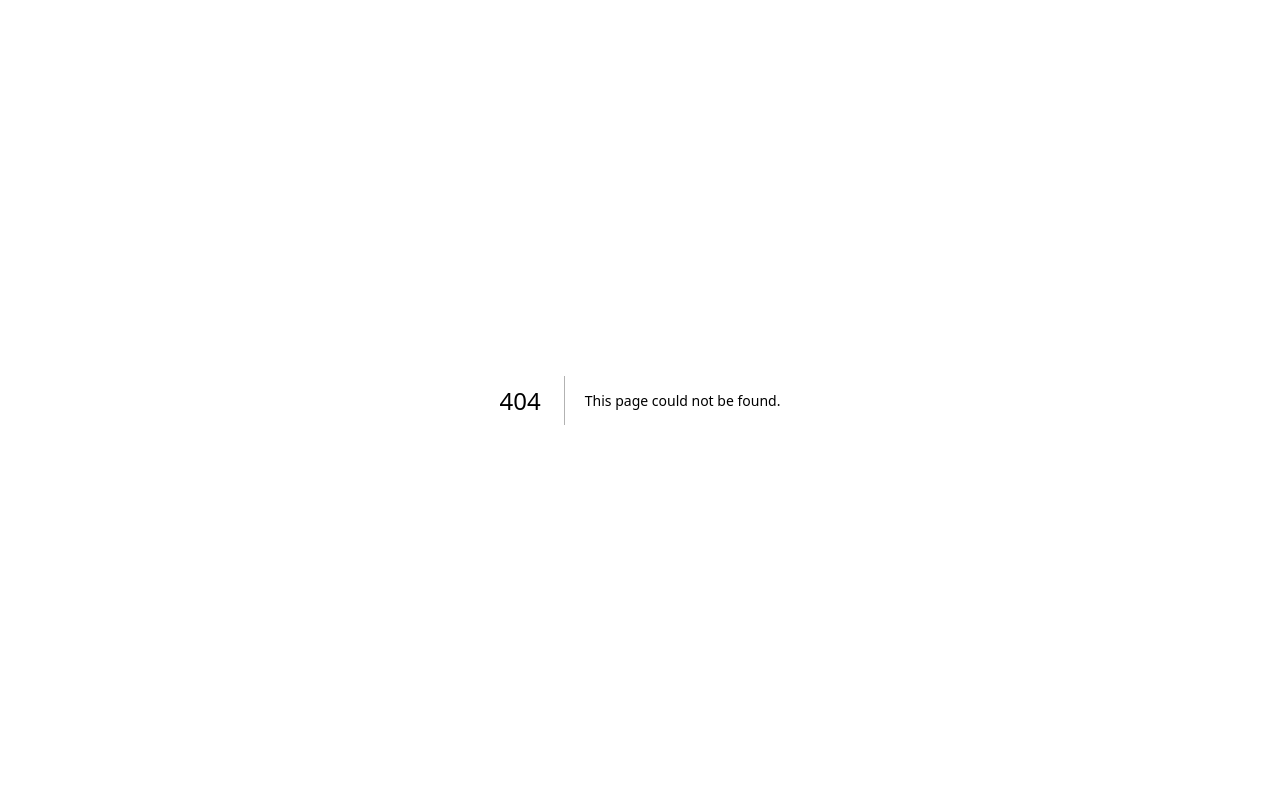
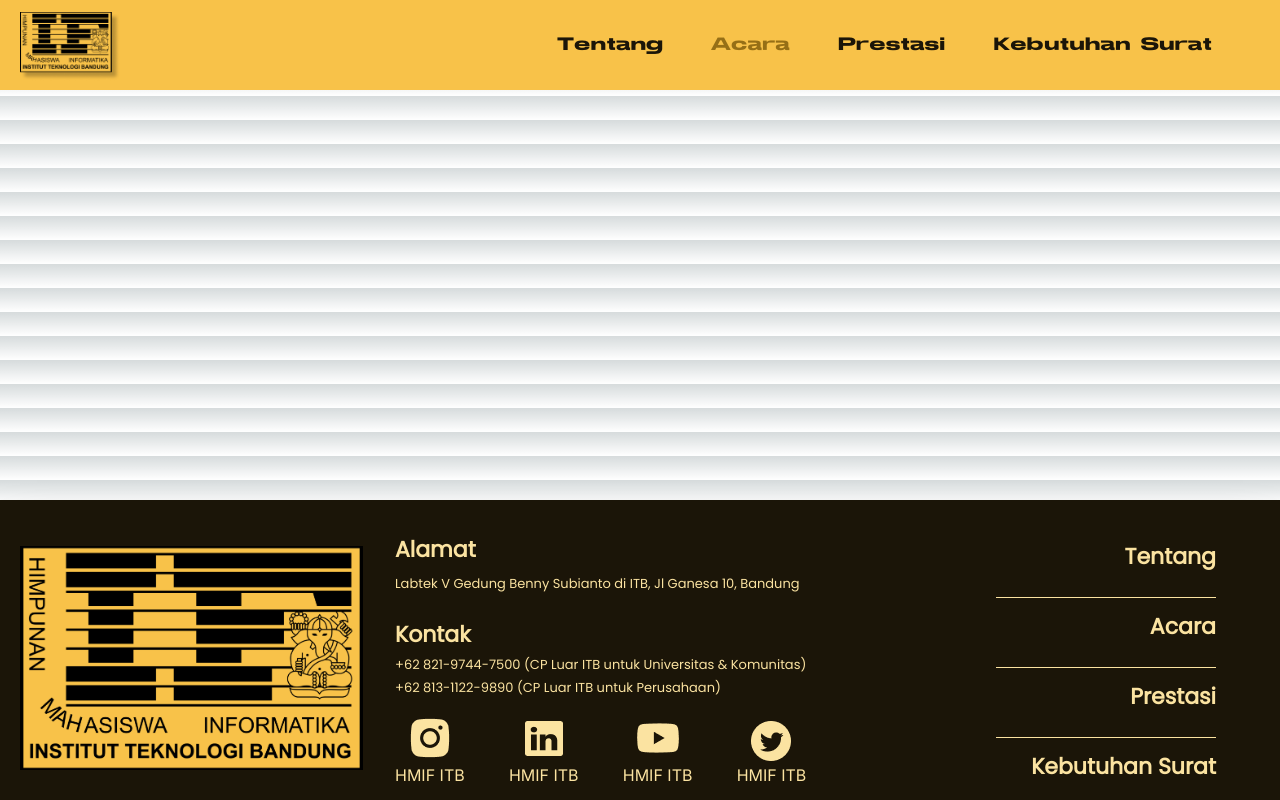
Before and after one commit to hmif-itb/landing-page, a Next.js app: page /acara in a window 1280 px wide. Before the commit this address had no page. Built offline with nearby package versions, Linux system fonts and the light colour scheme.

Commit message:
style : navbar

```diff
--- /dev/null
+++ b/app/acara/page.tsx
@@ -0,0 +1,11 @@
+import React from 'react'
+
+const Acara = () => {
+  return (
+    <div>
+      Ini page acara
+    </div>
+  )
+}
+
+export default Acara
--- a/app/components/Navbar.tsx
+++ b/app/components/Navbar.tsx
@@ -1,23 +1,53 @@
-import React from "react";
+"use client";
+import React, { useEffect, useState } from "react";
 import Image from "next/image";
+import { usePathname, useRouter } from "next/navigation";
 
-function NavbarText(content : string){
-  return(
-    <p className="mx-2">{content}</p>
-  )
+function NavbarText(content: string) {
+  return <p className="mx-2">{content}</p>;
 }
 
 function Navbar() {
+  const pathname = usePathname();
+  const router = useRouter();
+  const [selected, setSelected] = useState("");
+  useEffect(() => {
+    setSelected(pathname.replace("/", ""));
+  }, [pathname]);
   return (
     <div className="fixed top-0 h-[90px] bg-[#F8C249] w-screen flex items-center grid gap-4 pr-8">
       <div className="ml-5 w-[100px] h-[66px]">
         <Image src="/hmif.png" width={100} height={66} alt="Logo HMIF" />
       </div>
-      <div className="absolute right-3 flex flex-row h-full mr-14 items-center text-[#1B1508] font-StretchPro">
-        <p className="mx-6 text-lg">Tentang</p>
-        <p className="mx-6 text-lg">Acara</p>
-        <p className="mx-6 text-lg">Prestasi</p>
-        <p className="ml-6 text-lg">Kebutuhan Surat</p>
+      <div className="absolute right-3 flex flex-row h-full mr-14 items-center font-StretchPro cursor-pointer">
+        <p
+          className="mx-6 text-lg"
+          onClick={() => router.push("/")}
+          style={{ color: selected === "" ? "#966F16" : "#1B1508" }}
+        >
+          Tentang
+        </p>
+        <p
+          className="mx-6 text-lg"
+          onClick={() => router.push("/acara")}
+          style={{ color: selected === "acara" ? "#966F16" : "#1B1508" }}
+        >
+          Acara
+        </p>
+        <p
+          className="mx-6 text-lg"
+          onClick={() => router.push("/prestasi")}
+          style={{ color: selected === "prestasi" ? "#966F16" : "#1B1508" }}
+        >
+          Prestasi
+        </p>
+        <p
+          className="ml-6 text-lg"
+          onClick={() => router.push("/surat")}
+          style={{ color: selected === "surat" ? "#966F16" : "#1B1508" }}
+        >
+          Kebutuhan Surat
+        </p>
       </div>
     </div>
   );
--- a/app/layout.tsx
+++ b/app/layout.tsx
@@ -1,6 +1,8 @@
 import './globals.css'
 import type { Metadata } from 'next'
 import { Inter } from 'next/font/google'
+import Navbar from './components/Navbar'
+import Footer from './components/Footer'
 
 const inter = Inter({ subsets: ['latin'] })
 
@@ -16,7 +18,11 @@ export default function RootLayout({
 }) {
   return (
     <html lang="en">
-      <body className={inter.className}>{children}</body>
+      <body className={inter.className}>
+        <Navbar />
+        {children}
+        <Footer />
+      </body>
     </html>
   )
 }
--- a/app/page.tsx
+++ b/app/page.tsx
@@ -9,7 +9,6 @@ export default async function Home() {
   const achievements = await getAchievement();
   return (
     <main className="flex flex-col max-w-screen">
-      <Navbar />
       {/* {achievements.map((achievement) => {
         return (
           <div>
@@ -22,7 +21,6 @@ export default async function Home() {
           </div>
         );
       })} */}
-      <Footer />
     </main>
   );
 }
```
